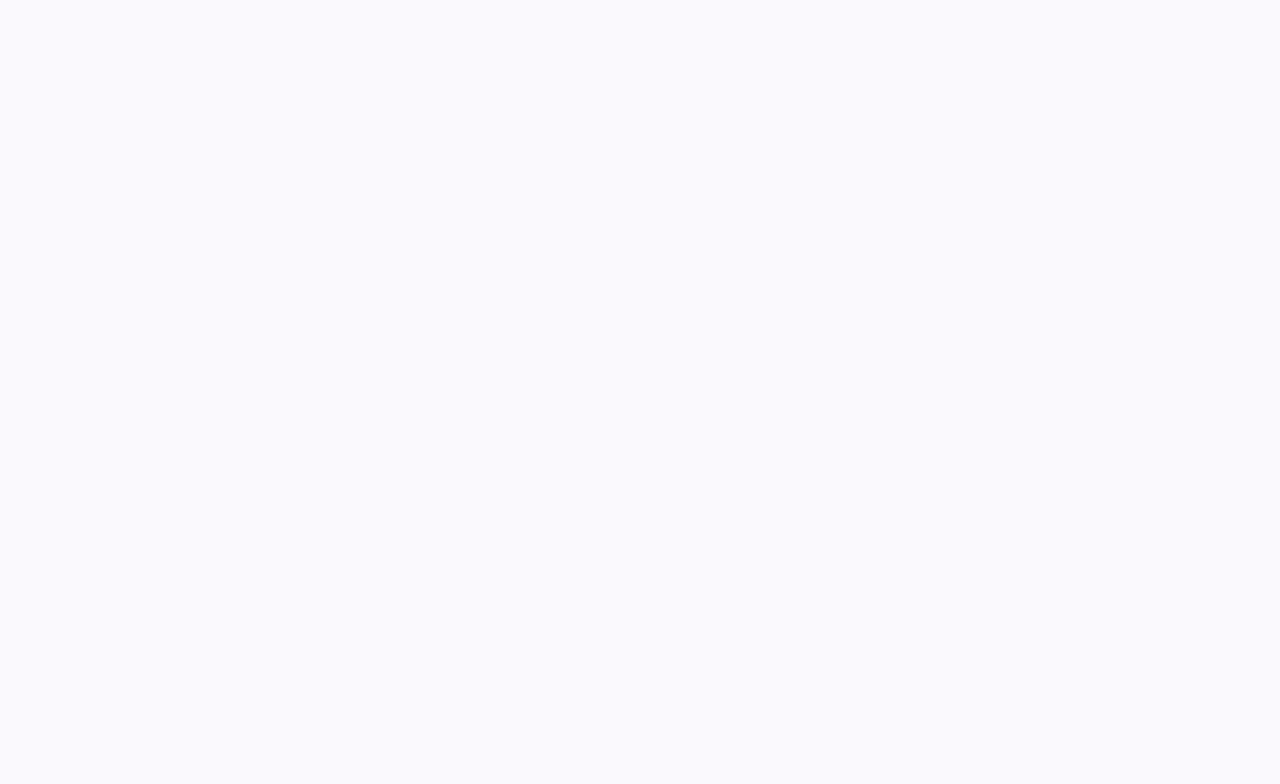
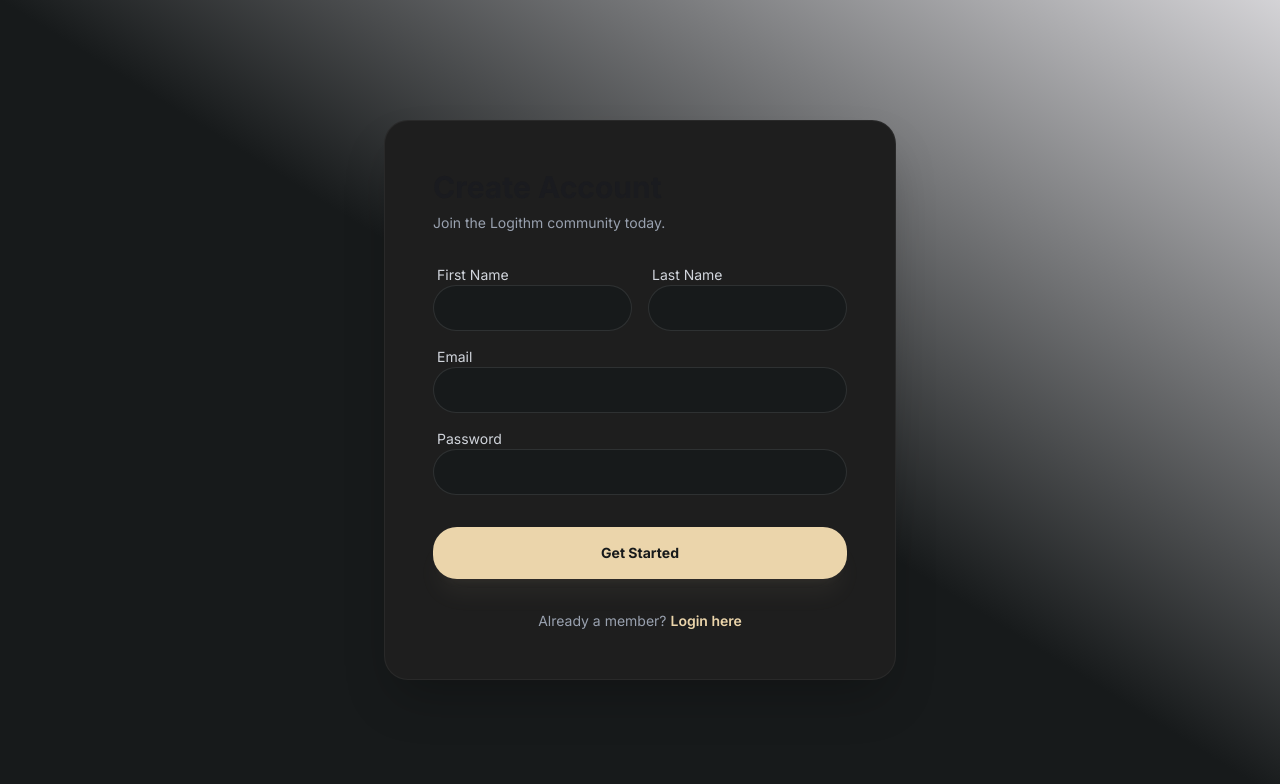
Before and after one commit to LegitAhmad/logithm-frontend, an Angular app: page /signup in a window 1280 px wide. Before the commit this address led to /. Shown: the top 784 px of the page. Built offline with nearby package versions, Linux system fonts and the light colour scheme.

Commit message:
login & signup

```diff
--- a/src/app/app.routes.ts
+++ b/src/app/app.routes.ts
@@ -1,9 +1,21 @@
 import { Routes } from '@angular/router';
 import { Home } from './pages/home/home';
+import { Login } from './pages/auth/login/login';
+import { Signup } from './pages/auth/signup/signup';
 
 export const routes: Routes = [
   {
     path: '',
     component: Home,
   },
+  {
+    path: 'login',
+    title: 'Logithm | Login',
+    component: Login,
+  },
+  {
+    path: 'signup',
+    title: 'Logithm | Join Now',
+    component: Signup,
+  },
 ];
--- a/src/app/components/testimonials/testimonials.html
+++ b/src/app/components/testimonials/testimonials.html
@@ -1,4 +1,4 @@
-<section class="py-16 px-6 md:px-16 bg-[#3A3A3A] flex flex-col items-center">
+<section class="py-16 px-6 md:px-16 bg-bg3 flex flex-col items-center">
   <h2 class="text-3xl md:text-4xl font-bold text-white mb-16">What our users say</h2>
 
   <div class="max-w-5xl w-full grid md:grid-cols-2 gap-20 items-center">
--- /dev/null
+++ b/src/app/pages/auth/login/login.html
@@ -0,0 +1,56 @@
+<div class="min-h-screen flex items-center justify-center p-6 bg-gradient-to-br from-bg1 to-bg2">
+  <div
+    class="w-full max-w-md bg-card border border-white/5 rounded-3xl p-8 md:p-10 shadow-2xl relative overflow-hidden group"
+  >
+    <div
+      class="absolute -top-24 -right-24 w-48 h-48 bg-primary/10 rounded-full blur-3xl group-hover:bg-primary/20 transition-all duration-700"
+    ></div>
+
+    <div class="flex flex-col items-center mb-8">
+      <div
+        class="w-12 h-12 bg-primary rounded-xl flex items-center justify-center mb-4 cursor-pointer"
+        routerLink="/"
+      >
+        <div class="w-6 h-6 bg-bg1 rounded-sm rotate-45"></div>
+      </div>
+      <h2 class="text-3xl font-bold">Welcome Back</h2>
+      <p class="text-gray-400 mt-2">Log in to continue your logic journey</p>
+    </div>
+
+    <form class="space-y-6">
+      <div class="space-y-2">
+        <label class="text-sm font-medium text-gray-300 ml-1">Email Address</label>
+        <input
+          type="email"
+          placeholder="anas@logithm.com"
+          class="w-full bg-bg1 border border-white/10 rounded-xl px-4 py-3 text-white focus:outline-none focus:border-primary/50 focus:ring-1 focus:ring-primary/50 transition-all"
+        />
+      </div>
+
+      <div class="space-y-2">
+        <div class="flex justify-between items-center px-1">
+          <label class="text-sm font-medium text-gray-300">Password</label>
+          <a href="#" class="text-xs text-primary hover:underline">Forgot?</a>
+        </div>
+        <input
+          type="password"
+          placeholder="••••••••"
+          class="w-full bg-bg1 border border-white/10 rounded-xl px-4 py-3 text-white focus:outline-none focus:border-primary/50 focus:ring-1 focus:ring-primary/50 transition-all"
+        />
+      </div>
+
+      <button
+        class="w-full bg-primary text-bg1 font-bold py-3.5 rounded-xl hover:brightness-110 active:scale-[0.98] transition-all shadow-lg shadow-primary/10"
+      >
+        Login
+      </button>
+    </form>
+
+    <p class="text-center mt-8 text-gray-400">
+      Don't have an account?
+      <a routerLink="/signup" class="text-primary font-semibold hover:underline cursor-pointer"
+        >Sign up</a
+      >
+    </p>
+  </div>
+</div>
--- /dev/null
+++ b/src/app/pages/auth/login/login.ts
@@ -0,0 +1,11 @@
+import { Component } from '@angular/core';
+
+@Component({
+  selector: 'app-login',
+  imports: [],
+  templateUrl: './login.html',
+  styleUrl: './login.css',
+})
+export class Login {
+
+}
--- /dev/null
+++ b/src/app/pages/auth/signup/signup.html
@@ -0,0 +1,58 @@
+<div
+  class="min-h-screen flex items-center justify-center p-6 bg-gradient-to-tr from-bg1 via-bg1 to-bg3/20"
+>
+  <div
+    class="w-full max-w-lg bg-card border border-white/5 rounded-3xl p-8 md:p-12 shadow-2xl relative"
+  >
+    <h2 class="text-3xl font-bold mb-2">Create Account</h2>
+    <p class="text-gray-400 mb-8">Join the Logithm community today.</p>
+
+    <form class="grid grid-cols-1 md:grid-cols-2 gap-4">
+      <div class="space-y-2 md:col-span-1">
+        <label class="text-sm text-gray-300 ml-1">First Name</label>
+        <input
+          type="text"
+          class="w-full bg-bg1 border border-white/10 rounded-xl px-4 py-3 focus:border-primary/50 outline-none transition"
+        />
+      </div>
+      <div class="space-y-2 md:col-span-1">
+        <label class="text-sm text-gray-300 ml-1">Last Name</label>
+        <input
+          type="text"
+          class="w-full bg-bg1 border border-white/10 rounded-xl px-4 py-3 focus:border-primary/50 outline-none transition"
+        />
+      </div>
+
+      <div class="space-y-2 md:col-span-2">
+        <label class="text-sm text-gray-300 ml-1">Email</label>
+        <input
+          type="email"
+          class="w-full bg-bg1 border border-white/10 rounded-xl px-4 py-3 focus:border-primary/50 outline-none transition"
+        />
+      </div>
+
+      <div class="space-y-2 md:col-span-2">
+        <label class="text-sm text-gray-300 ml-1">Password</label>
+        <input
+          type="password"
+          class="w-full bg-bg1 border border-white/10 rounded-xl px-4 py-3 focus:border-primary/50 outline-none transition"
+        />
+      </div>
+
+      <div class="md:col-span-2 pt-4">
+        <button
+          class="w-full bg-primary text-bg1 font-bold py-4 rounded-xl hover:brightness-110 active:scale-[0.99] transition shadow-xl shadow-primary/5"
+        >
+          Get Started
+        </button>
+      </div>
+    </form>
+
+    <p class="text-center mt-8 text-gray-400">
+      Already a member?
+      <a routerLink="/login" class="text-primary font-semibold hover:underline cursor-pointer"
+        >Login here</a
+      >
+    </p>
+  </div>
+</div>
--- /dev/null
+++ b/src/app/pages/auth/signup/signup.ts
@@ -0,0 +1,11 @@
+import { Component } from '@angular/core';
+
+@Component({
+  selector: 'app-signup',
+  imports: [],
+  templateUrl: './signup.html',
+  styleUrl: './signup.css',
+})
+export class Signup {
+
+}
--- a/src/styles.css
+++ b/src/styles.css
@@ -7,6 +7,7 @@
   --color-card: #1e1e1e;
   --color-primary: #ebd5ab;
   --color-accent: #facc15; /* A slightly brighter yellow for hovers */
+  --color-bg3: #3a3a3a;
 
   /* Typography */
   --font-sans: 'Inter', ui-sans-serif, system-ui;
```
Also changed, not shown: src/app/pages/auth/login/login.css (added), src/app/pages/auth/signup/signup.css (added), 2 other files (tests, documents, lock files or other folders).
